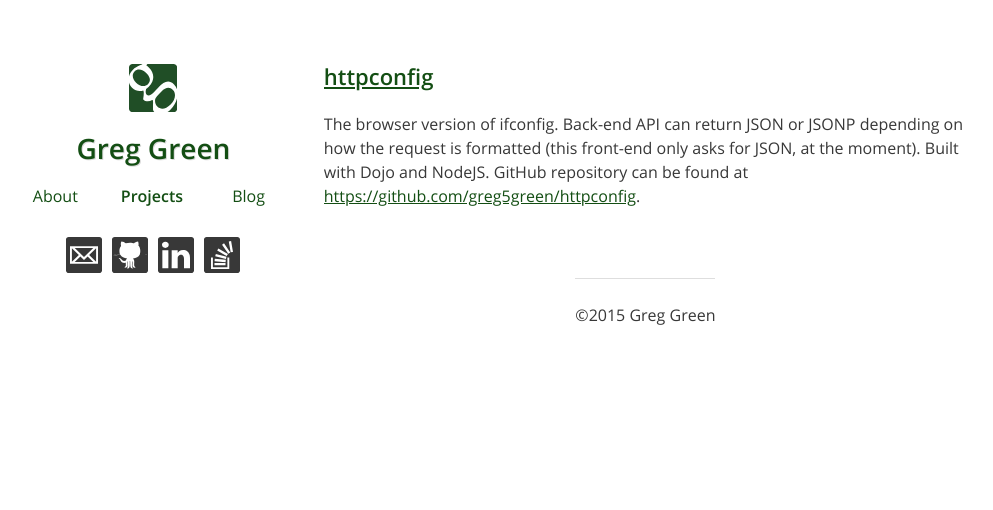
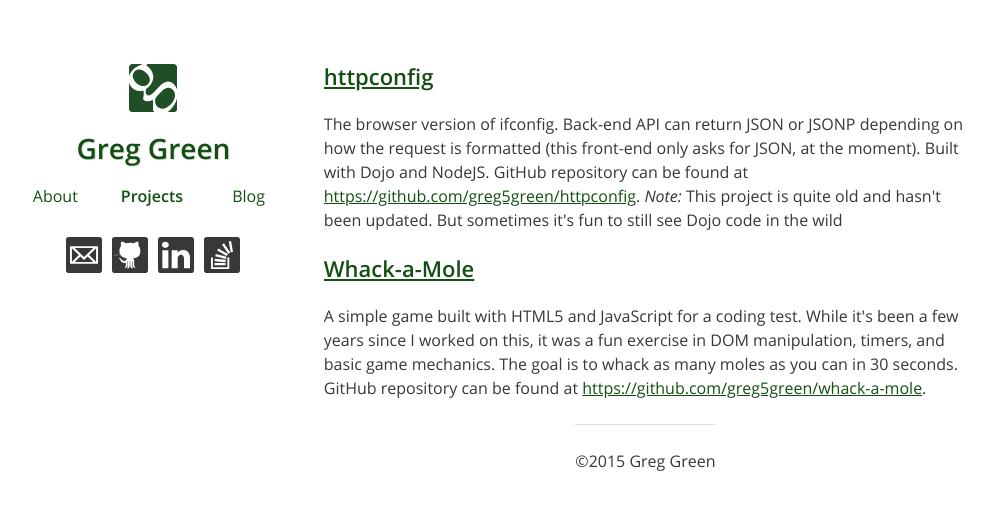
Before and after one commit to greg5green/greg5green.github.io, a Jekyll site: the page built from projects/index.html, in a window 1280 px wide. Shown: the top 510 px of the page, without its empty margins (153-1146 px from the left). Built offline with Jekyll 4.4.1, drawn with Linux system fonts in a browser that asks for light colours.

Commit message:
Adds additional project

```diff
--- a/_data/projects.yml
+++ b/_data/projects.yml
@@ -4,7 +4,7 @@
 
 - title: httpconfig
   url: https://httpconfig.greg5green.com/
-  description: The browser version of ifconfig. Back-end API can return JSON or JSONP depending on how the request is formatted (this front-end only asks for JSON, at the moment). Built with Dojo and NodeJS. GitHub repository can be found at <a href="https://github.com/greg5green/httpconfig">https://github.com/greg5green/httpconfig</a>.
+  description: The browser version of ifconfig. Back-end API can return JSON or JSONP depending on how the request is formatted (this front-end only asks for JSON, at the moment). Built with Dojo and NodeJS. GitHub repository can be found at <a href="https://github.com/greg5green/httpconfig">https://github.com/greg5green/httpconfig</a>. <em>Note:</em> This project is quite old and hasn't been updated. But sometimes it's fun to still see Dojo code in the wild
 
 # - title: Net Neutrality Primer
 #   url: http://portfolio.gregorygreen.info/net-neutrality-primer/
@@ -13,3 +13,7 @@
 # - title: Beers of Southern Tier Brewing
 #   url: http://portfolio.gregorygreen.info/beers-of-southern-tier-brewing/
 #   description: An interactive infographic I built to showcase the characteristics of a few of my favorite craft beers.
+
+- title: Whack-a-Mole
+  url: https://whack-a-mole.greg5green.com/
+  description: A simple game built with HTML5 and JavaScript for a coding test. While it's been a few years since I worked on this, it was a fun exercise in DOM manipulation, timers, and basic game mechanics. The goal is to whack as many moles as you can in 30 seconds. GitHub repository can be found at <a href="https://github.com/greg5green/whack-a-mole">https://github.com/greg5green/whack-a-mole</a>.
```
